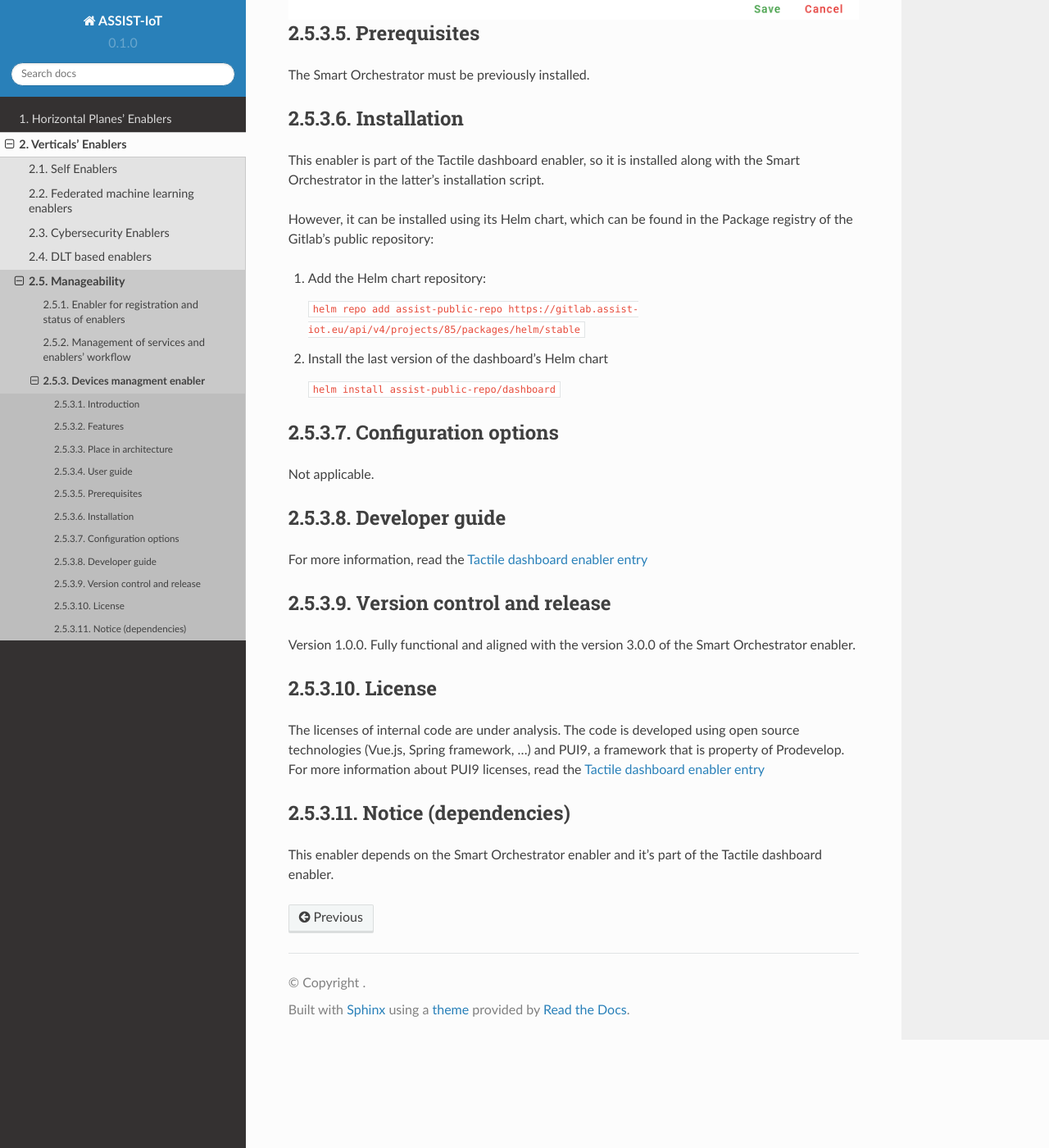
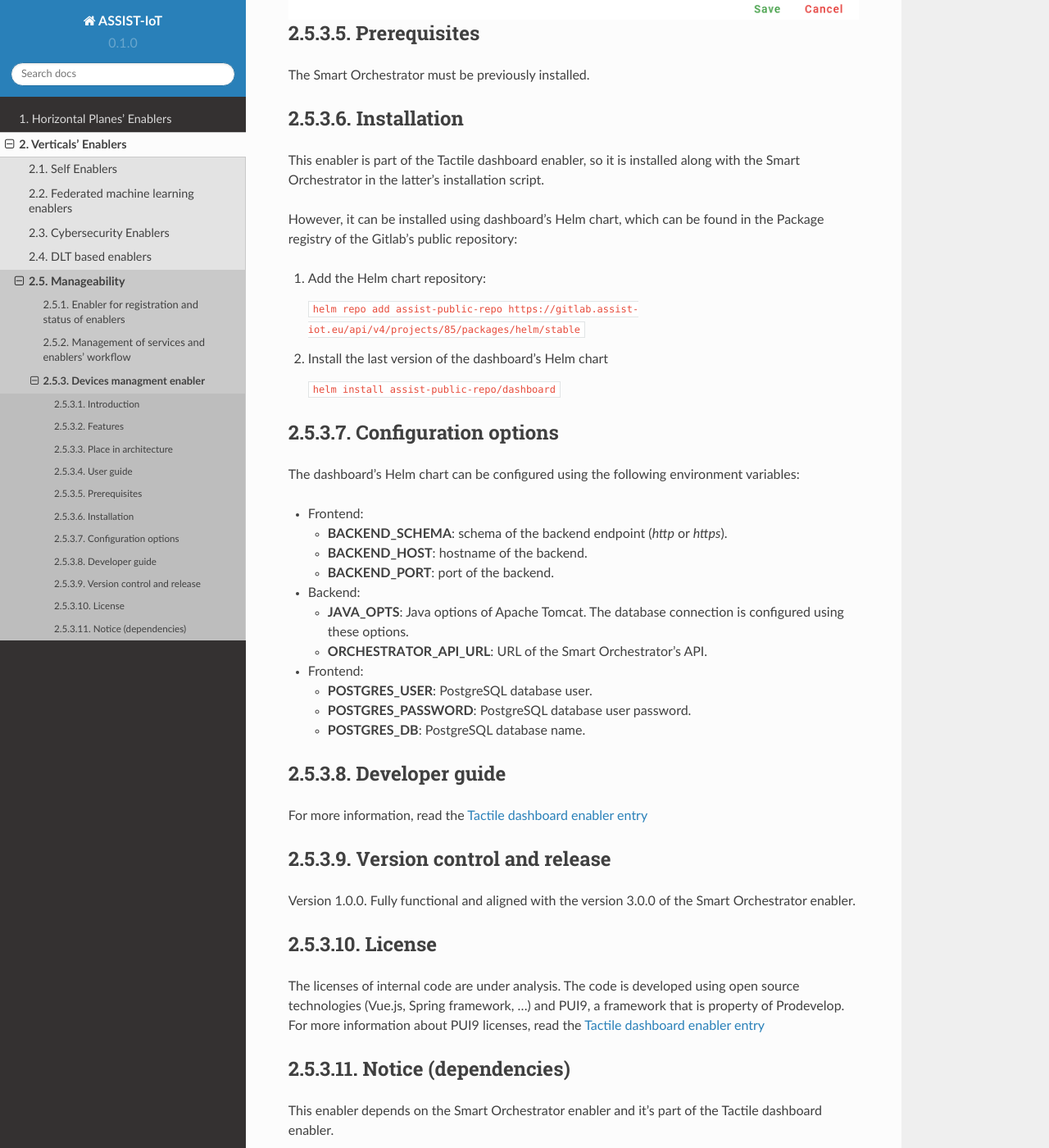
Before and after one commit to assist-iot/assist-iot-documentation, a Sphinx documentation site: the page built from docs/source/verticals/manageability/devices_management_enabler.rst, in a window 1280 px wide and 1400 px high, scrolled down 6976 px. Shown: the whole window at 82% size. Built offline with Sphinx 7.4.7 and the Read the Docs theme 2.0.0, drawn with Linux system fonts in a browser that asks for light colours; some of the changed text lies outside the part shown.

Commit message:
Update manageability enablers

```diff
--- a/docs/source/verticals/manageability/devices_management_enabler.rst
+++ b/docs/source/verticals/manageability/devices_management_enabler.rst
@@ -52,7 +52,7 @@ This enabler is included in the Tactile Dashboard of the project, so a logged us
 
 Kubernetes clusters
 *********************
-The enabler shows a **table with the registered K8s clusters** in the Smart Orchestrator and some information: ID, name, K8s version, server url, status and creation date.
+The enabler shows a **table with the registered K8s clusters** in the Smart Orchestrator and some information: ID, name, K8s version, server URL, status and creation date.
 
 .. figure:: ./k8sclusters.png
   :alt: Devices management user interface
@@ -193,7 +193,7 @@ Installation
 ***************
 This enabler is part of the Tactile dashboard enabler, so it is installed along with the Smart Orchestrator in the latter's installation script.
 
-However, it can be installed using its Helm chart, which can be found in the Package registry of the Gitlab's public repository:
+However, it can be installed using dashboard's Helm chart, which can be found in the Package registry of the Gitlab's public repository:
 
 1. Add the Helm chart repository:
 
@@ -206,7 +206,24 @@ However, it can be installed using its Helm chart, which can be found in the Pac
 *********************
 Configuration options
 *********************
-Not applicable.
+The dashboard's Helm chart can be configured using the following environment variables:
+
+- Frontend:
+
+  - **BACKEND_SCHEMA**: schema of the backend endpoint (*http* or *https*).
+  - **BACKEND_HOST**: hostname of the backend.
+  - **BACKEND_PORT**: port of the backend.
+
+- Backend:
+
+  - **JAVA_OPTS**: Java options of Apache Tomcat. The database connection is configured using these options.
+  - **ORCHESTRATOR_API_URL**: URL of the Smart Orchestrator's API.
+
+- Frontend:
+
+  - **POSTGRES_USER**: PostgreSQL database user.
+  - **POSTGRES_PASSWORD**: PostgreSQL database user password.
+  - **POSTGRES_DB**: PostgreSQL database name.
 
 ***************
 Developer guide
@@ -224,7 +241,7 @@ License
 The licenses of internal code are under analysis. The code is developed using open source technologies (Vue.js, Spring framework, ...) and PUI9, a framework that is property of
 Prodevelop. For more information about PUI9 licenses, read the `Tactile dashboard enabler entry <https://assist-iot-enablers-documentation.readthedocs.io/en/latest/horizontal_planes/application/tactile_dashboard_enabler.html>`_
 
-********************
+*********************
 Notice (dependencies)
-********************
+*********************
 This enabler depends on the Smart Orchestrator enabler and it's part of the Tactile dashboard enabler.
```
Also changed, not shown: docs/source/verticals/manageability/registration_and_status_enabler.rst (+40 -12 lines), docs/source/verticals/manageability/enabler_form_general_info.png (added), docs/source/verticals/manageability/enabler_form_multicluster_global_svc.png (added), docs/source/verticals/manageability/enabler_form_repository.png.
